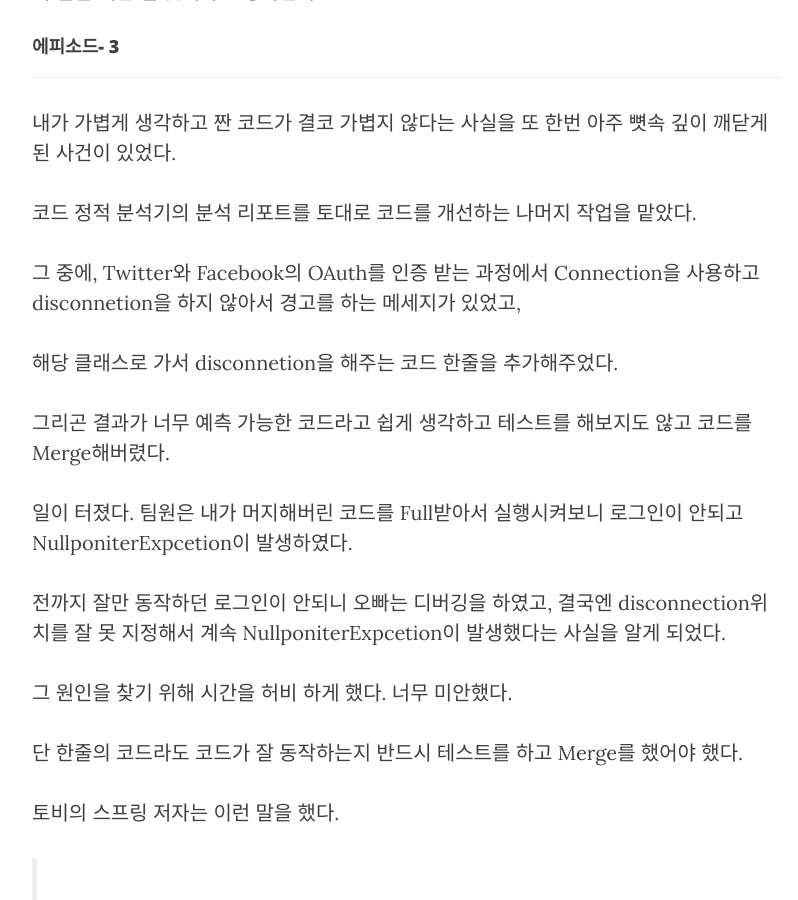
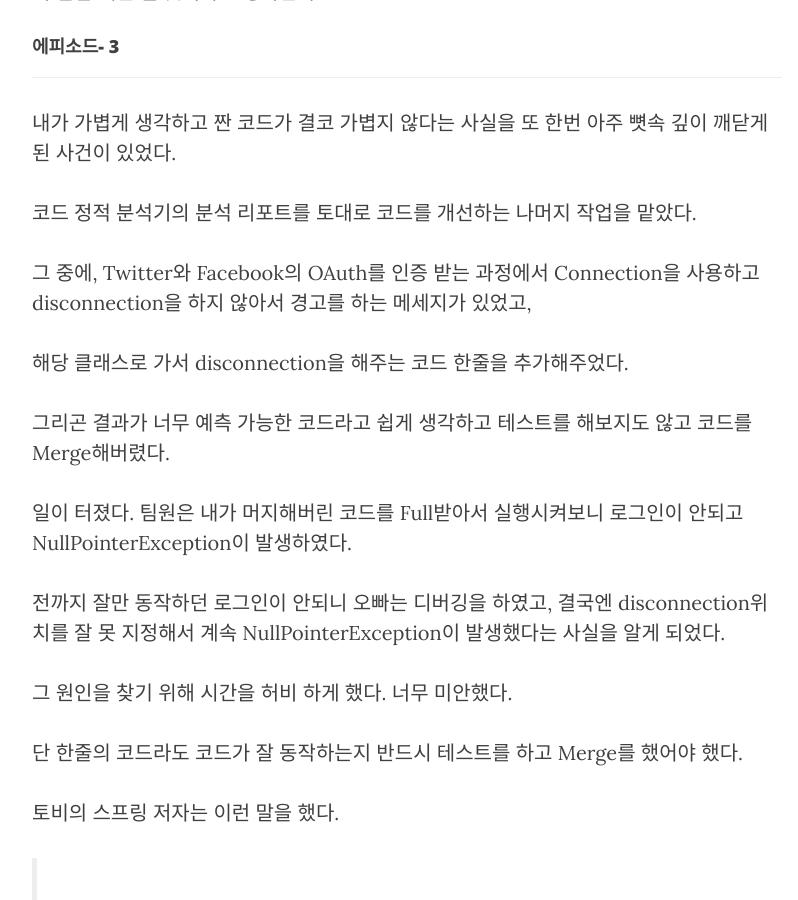
Before and after one commit to smnkim/smnkim.github.io, a Jekyll site: the page built from _posts/2016-02-11-smn-article.1.markdown, in a window 1280 px wide and 900 px high, scrolled down 2230 px. Shown: the whole window, without its empty margins (233-1031 px from the left). Built offline with Jekyll 4.4.1, drawn with Linux system fonts in a browser that asks for light colours; nearby versions of some CDN libraries.

```diff
--- a/_posts/2016-02-11-smn-article.1.markdown
+++ b/_posts/2016-02-11-smn-article.1.markdown
@@ -62,15 +62,15 @@
 
 코드 정적 분석기의 분석 리포트를 토대로 코드를 개선하는 나머지 작업을 맡았다.
 
-그 중에, Twitter와 Facebook의 OAuth를 인증 받는 과정에서 Connection을 사용하고 disconnetion을 하지 않아서 경고를 하는 메세지가 있었고,
+그 중에, Twitter와 Facebook의 OAuth를 인증 받는 과정에서 Connection을 사용하고 disconnection을 하지 않아서 경고를 하는 메세지가 있었고,
 
-해당 클래스로 가서 disconnetion을 해주는 코드 한줄을 추가해주었다.
+해당 클래스로 가서 disconnection을 해주는 코드 한줄을 추가해주었다.
 
 그리곤 결과가 너무 예측 가능한 코드라고 쉽게 생각하고 테스트를 해보지도 않고 코드를 Merge해버렸다.
 
-일이 터졌다. 팀원은 내가 머지해버린 코드를 Full받아서 실행시켜보니 로그인이 안되고 NullponiterExpcetion이 발생하였다.
+일이 터졌다. 팀원은 내가 머지해버린 코드를 Full받아서 실행시켜보니 로그인이 안되고 NullPointerException이 발생하였다.
 
-전까지 잘만 동작하던 로그인이 안되니 오빠는 디버깅을 하였고, 결국엔 disconnection위치를 잘 못 지정해서 계속 NullponiterExpcetion이 발생했다는 사실을 알게 되었다.
+전까지 잘만 동작하던 로그인이 안되니 오빠는 디버깅을 하였고, 결국엔 disconnection위치를 잘 못 지정해서 계속 NullPointerException이 발생했다는 사실을 알게 되었다.
 
 그 원인을 찾기 위해 시간을 허비 하게 했다. 너무 미안했다.
 
```
